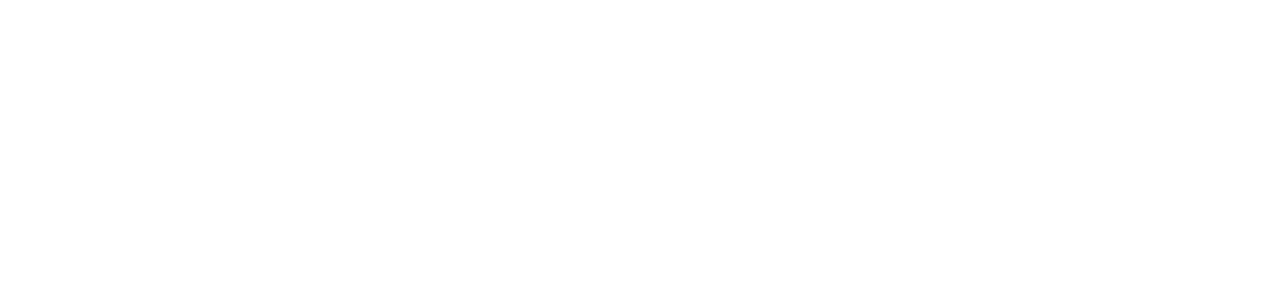
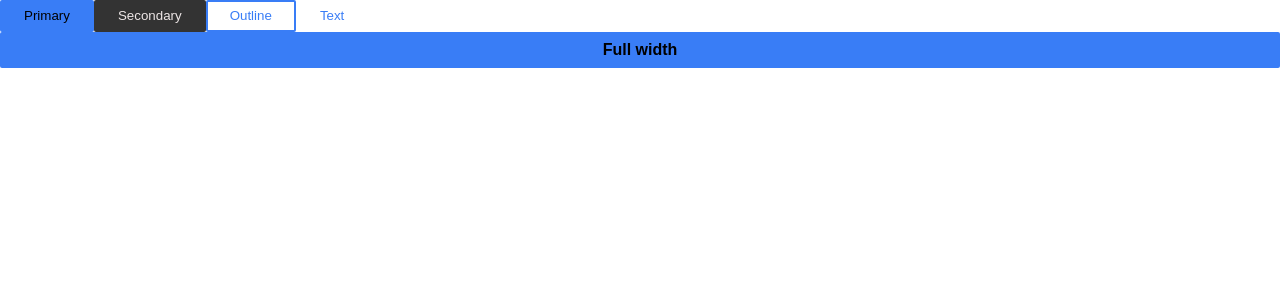
Before and after one commit to IT-Industry-Lab/Auralis, a Next.js app: page / in a window 1280 px wide. Shown: the top 300 px of the page. Built offline with nearby package versions, Linux system fonts and the light colour scheme.

Commit message:
add component button

```diff
--- a/src/app/page.tsx
+++ b/src/app/page.tsx
@@ -1,3 +1,13 @@
+import { Button } from '@/shared/ui/Button';
+
 export default function HomePage() {
-  return <div></div>;
+  return (
+    <div>
+      <Button>Primary</Button>
+      <Button variant="secondary">Secondary</Button>
+      <Button variant="outline">Outline</Button>
+      <Button variant="text">Text</Button>
+      <Button fullWidth>Full width</Button>
+    </div>
+  );
 }
--- /dev/null
+++ b/src/shared/ui/Button/Button.module.css
@@ -0,0 +1,122 @@
+.button {
+  cursor: pointer;
+  white-space: nowrap;
+  padding: 4px 22px;
+  border: 2px solid transparent;
+  border-radius: 2px;
+  line-height: 1.5;
+  transition: 0.25s;
+}
+
+.primary {
+  background: #397df6;
+}
+
+.primary:hover {
+  background: #73a5ff;
+}
+
+.primary:active {
+  background: #2f68cc;
+}
+
+.primary:focus {
+  border-color: #2f68cc;
+}
+
+.primary:disabled {
+  cursor: not-allowed;
+  color: #8d9094;
+  background: #234e99;
+}
+
+.secondary {
+  color: #ede6e6;
+  background: #333;
+}
+
+.secondary:hover {
+  background: #4c4c4c;
+}
+
+.secondary:active {
+  background: #212121;
+}
+
+.secondary:focus {
+  border-color: #4c8dff;
+}
+
+.secondary:disabled {
+  cursor: not-allowed;
+  color: #8d9094;
+  background: #171717;
+}
+
+.outline {
+  border: 2px solid #397df6;
+  color: #397df6;
+  background: none;
+}
+
+.outline:hover {
+  border-color: #73a5ff;
+  color: #73a5ff;
+  background: none;
+}
+
+.outline:active {
+  border-color: #397df6;
+  background: none;
+}
+
+.outline:focus {
+  border-color: #2f68cc;
+  color: #2f68cc;
+  background: none;
+}
+
+.outline:disabled {
+  cursor: not-allowed;
+  border-color: #234e99;
+  color: #234e99;
+  background: none;
+}
+
+.text {
+  border: 2px solid transparent;
+  color: #397df6;
+  background: none;
+}
+
+.text:hover {
+  border-color: #73a5ff;
+  color: #73a5ff;
+  background: none;
+}
+
+.text:active {
+  border-color: #397df6;
+  background: none;
+}
+
+.text:focus {
+  border: 2px solid #2f68cc;
+  color: #2f68cc;
+  background: none;
+}
+
+.text:disabled {
+  cursor: not-allowed;
+  border-color: #234e99;
+  color: #234e99;
+  background: none;
+}
+
+.full-width {
+  width: 100%;
+  font-size: 16px;
+  font-weight: 600;
+  line-height: 150%;
+  text-align: center;
+}
--- /dev/null
+++ b/src/shared/ui/Button/Button.tsx
@@ -0,0 +1,29 @@
+import type { ComponentProps, ReactNode } from 'react';
+import type { ButtonVariant } from '@/shared/ui/Button/type';
+import s from './Button.module.css';
+
+type ButtonProps = {
+  children: ReactNode;
+  variant?: ButtonVariant;
+  fullWidth?: boolean;
+  className?: string;
+} & ComponentProps<'button'>;
+
+export const Button = ({
+  children,
+  variant = 'primary',
+  fullWidth,
+  className,
+  type = 'button',
+  ...props
+}: ButtonProps) => {
+  const buttonClassName = [s.button, s[variant], fullWidth ? s['full-width'] : '', className ?? '']
+    .filter(Boolean)
+    .join(' ');
+
+  return (
+    <button type={type} {...props} className={buttonClassName}>
+      {children}
+    </button>
+  );
+};
--- /dev/null
+++ b/src/shared/ui/Button/index.ts
@@ -0,0 +1,2 @@
+export { Button } from './Button';
+export type { ButtonVariant } from './type';
--- /dev/null
+++ b/src/shared/ui/Button/type.ts
@@ -0,0 +1 @@
+export type ButtonVariant = 'primary' | 'secondary' | 'outline' | 'text';
```
